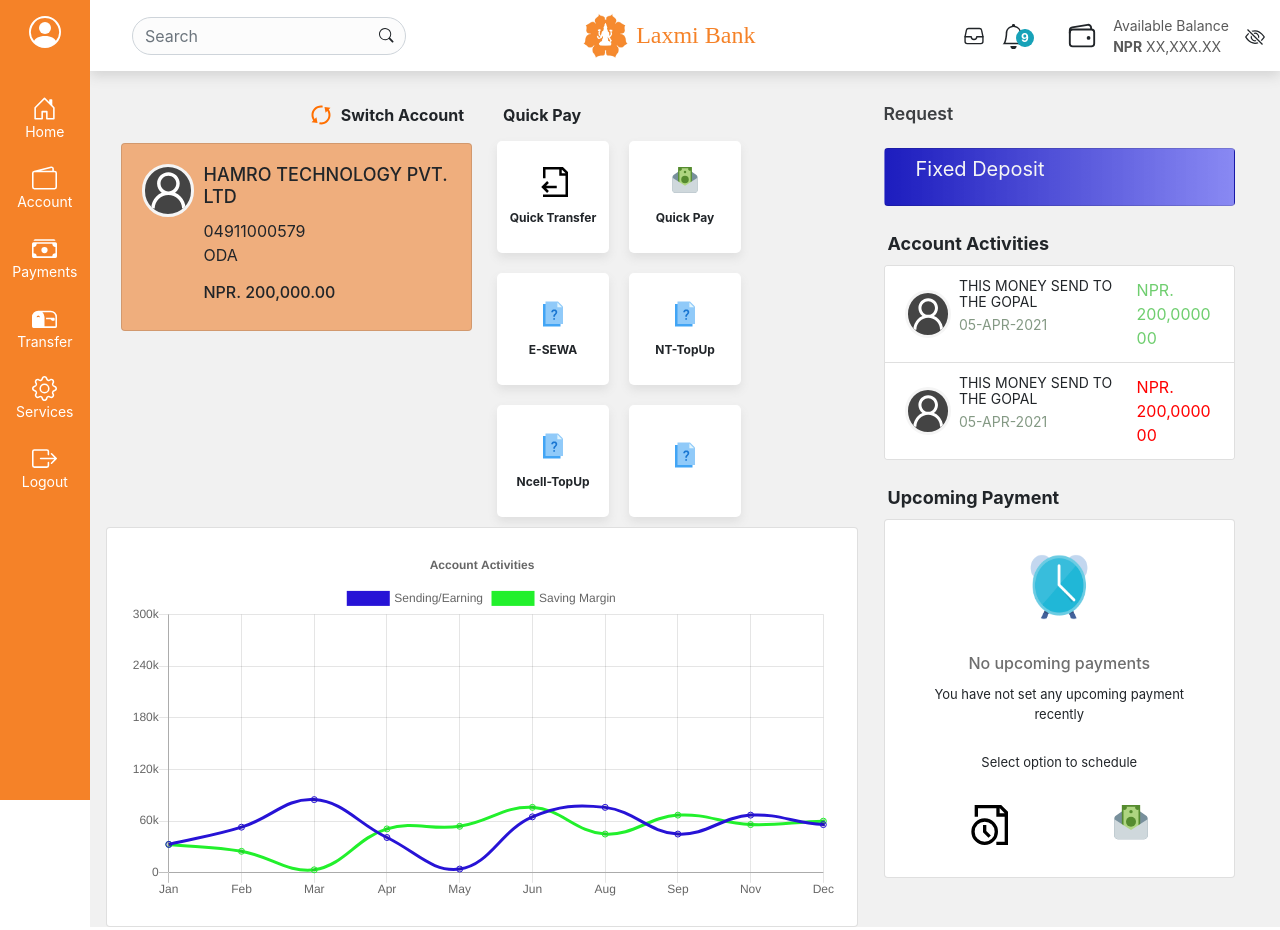
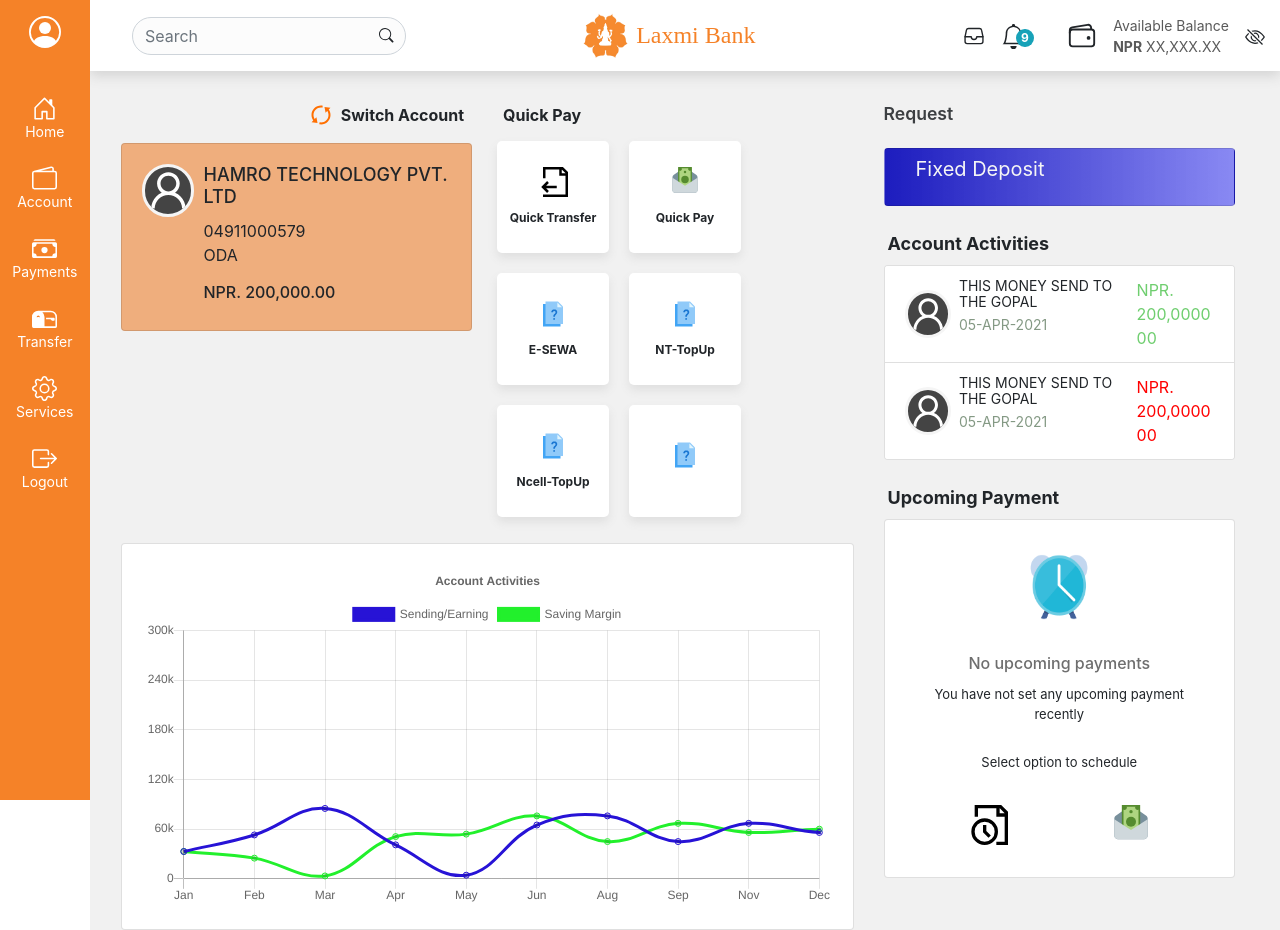
Before and after one commit to Sachwini/ibanking-old-view, a React (Create React App) app: page / in a window 1280 px wide. Built offline with nearby package versions, Linux system fonts and the light colour scheme.

Commit message:
dashboard completed with chart

```diff
--- a/package.json
+++ b/package.json
@@ -52,6 +52,7 @@
     ]
   },
   "devDependencies": {
+    "@types/chart.js": "^2.9.32",
     "@types/react-bootstrap-typeahead": "^5.1.4",
     "@types/react-router": "^5.1.13",
     "@types/react-router-dom": "^5.1.7"
--- a/src/user/activities/LineChart.tsx
+++ b/src/user/activities/LineChart.tsx
@@ -1,5 +1,5 @@
+import { Card } from "react-bootstrap";
 import { Line } from "react-chartjs-2";
-import { Card } from "react-bootstrap";
 
 const data = {
   labels: [
@@ -85,13 +85,11 @@
 
 function LineChart() {
   return (
-    <div>
-      <Card style={{ width: "47rem", height: "25rem" }}>
-        <Card.Body>
-          <Line data={data} options={options} />
-        </Card.Body>
-      </Card>
-    </div>
+    <Card>
+      <Card.Body>
+        <Line data={data} options={options} />
+      </Card.Body>
+    </Card>
   );
 }
 
--- a/src/user/user-dashboard/Dashboard.tsx
+++ b/src/user/user-dashboard/Dashboard.tsx
@@ -28,7 +28,9 @@
             </Col>
           </Row>
           <Row>
-            <LineChart/>
+            <Col sm={12} className="mt-3">
+              <LineChart />
+            </Col>
           </Row>
         </Col>
 
```
Also changed, not shown: 1 other file (tests, documents, lock files or other folders).
